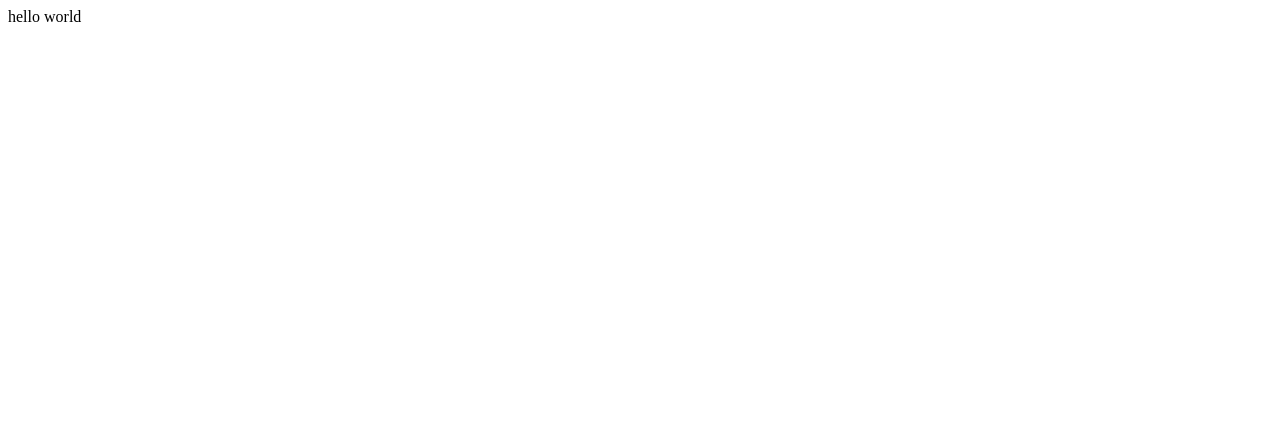
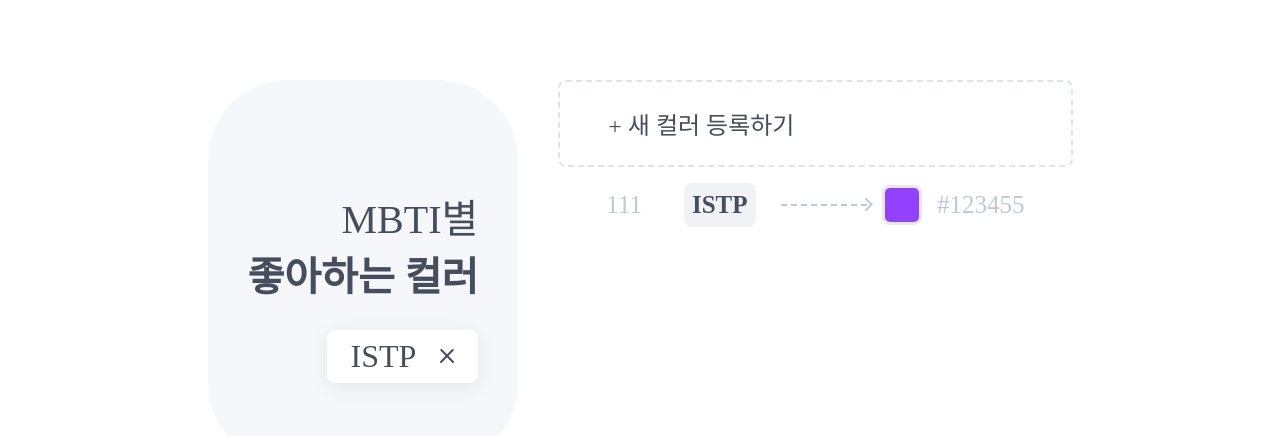
Before and after one commit to jsunbin/codeit, a React (Create React App) app in the folder React/mbti/: page / in a window 1280 px wide. Shown: the top 436 px of the page. Built offline with nearby package versions, Linux system fonts and the light colour scheme.

Commit message:
[React] MBTI - Routes로 페이지 나누기

```diff
--- a/React/mbti/src/App.js
+++ b/React/mbti/src/App.js
@@ -1,8 +1,17 @@
+import { BrowserRouter, Routes, Route } from 'react-router-dom';
+import HomePage from "./pages/HomePage";
+
 function App() {
   return (
-    <div>
-      hello world
-    </div>
+    <BrowserRouter>
+        <Routes>
+          <Route path='/'>
+            <Route index element={<HomePage/>}/>
+            <Route path='new' element={<HomePage/>}/>
+          </Route>
+        </Routes>
+
+    </BrowserRouter>
   );
 }
 export default App;
```
